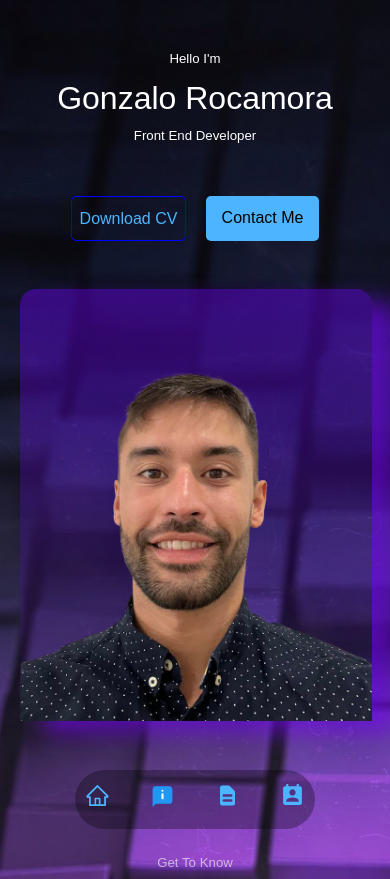
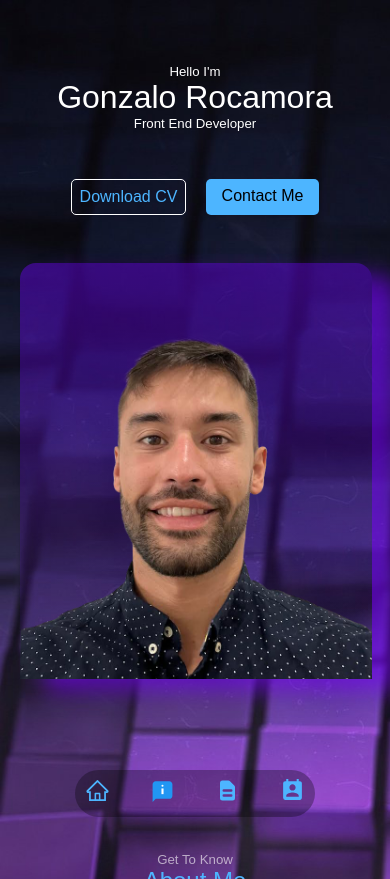
Before and after one commit to gonzaloRocamora/Porfolio, a React (Create React App) app in the folder portfolio/: page / in a window 390 px wide. Shown: the top 879 px of the page. Built offline with nearby package versions, Linux system fonts and the light colour scheme.

Commit message:
almost done

```diff
--- a/portfolio/package.json
+++ b/portfolio/package.json
@@ -1,5 +1,6 @@
 {
   "name": "portfolio",
+  "homepage": "http://gonzalorocamora.com",
   "version": "0.1.0",
   "private": true,
   "dependencies": {
--- a/portfolio/public/index.html
+++ b/portfolio/public/index.html
@@ -7,7 +7,7 @@
     <meta name="theme-color" content="#000000" />
     <meta
       name="description"
-      content="Web site created using create-react-app"
+      content="Gonzalo Rocamora Portfolio"
     />
     <link rel="apple-touch-icon" href="%PUBLIC_URL%/logo192.png" />
     <!--
@@ -24,7 +24,7 @@
       work correctly both with client-side routing and a non-root public URL.
       Learn how to configure a non-root public URL by running `npm run build`.
     -->
-    <title>React App</title>
+    <title>GR</title>
   </head>
   <body>
     <noscript>You need to enable JavaScript to run this app.</noscript>
--- a/portfolio/src/components/experience/Experience.jsx
+++ b/portfolio/src/components/experience/Experience.jsx
@@ -4,7 +4,7 @@ import './experience.css'
 
 function Experience() {
   return (
-   <section id='exp'>
+   <section id='sect'>
        <h5>What Skills I have</h5>
        <h2>My Experience</h2>
 
--- a/portfolio/src/components/experience/experience.css
+++ b/portfolio/src/components/experience/experience.css
@@ -1,3 +1,7 @@
+#sect {
+
+    margin-top: 13rem;
+}
 
 .experience_container {
     display: grid;
@@ -6,6 +10,7 @@
     display: flex;
     justify-content: center;
     width: 90%;
+
 
 
 }
--- a/portfolio/src/components/header/Header.jsx
+++ b/portfolio/src/components/header/Header.jsx
@@ -2,8 +2,8 @@ import React from "react";
 import Utility from "./Utility";
 import myImg from "./backImg.png";
 import Socials from "./Socials";
-import './header.css'
-import Nav from "../nav/Nav";
+import './header.css';
+
 
 function Header() {
   return (
--- a/portfolio/src/components/header/header.css
+++ b/portfolio/src/components/header/header.css
@@ -1,12 +1,13 @@
 header {
-    height: 100vh;
-    padding-top: 3rem;
-    overflow: hidden;
+
+    padding-top: 4rem;
+
+
   }
 
 .header_container {
     text-align: center;
-    height: 80vh;
+
     position: relative;
 
 }
@@ -19,7 +20,7 @@ header {
 }
 
 .utility #download {
-    border: 1px solid blue;
+    border: 1px solid rgb(255, 255, 255);
     border-radius: 5px;
     padding: 0.5rem;
 
@@ -53,7 +54,7 @@ header {
     background: linear-gradient(var(--color-bg-myImg), transparent) ;
     width: 22rem;
     margin: 0 auto;
-    height: 27rem;
+    height: 26rem;
     margin-top: 2rem;
     border-radius: 1rem 1rem 1px 1px;
 
@@ -68,7 +69,7 @@ header {
 .scroll_down {
     position: absolute;
     right: -2.3rem;
-    bottom: 5rem;
+    bottom:5rem;
     transform: rotate(90deg);
     font-weight: 300;
     font-size: 0.9rem;
@@ -77,7 +78,7 @@ header {
 /*Medium device*/
 @media screen and (max-width: 1024px){
     header {
-        height: 100vh;
+        height: 95vh;
 
     }
     }
--- a/portfolio/src/components/nav/Nav.jsx
+++ b/portfolio/src/components/nav/Nav.jsx
@@ -15,17 +15,17 @@ function Nav() {
         <AiOutlineHome />
       </a>
       <a href="#about"
-            className={activeNav === "about"? 'active' : ''}
+            className={activeNav === "#about"? 'active' : ''}
             onClick={() => setActiveNav("#about")}>
         <FcAbout />
       </a>
       <a href="#experience"
-            className={activeNav === "experience"? 'active' : ''}
+            className={activeNav === "#experience"? 'active' : ''}
             onClick={() => setActiveNav("experience")}>
         <HiDocumentText />
       </a>
       <a href="#contact"
-        className={activeNav === "contact"? 'active' : ''}
+        className={activeNav === "#contact"? 'active' : ''}
         onClick={() => setActiveNav("contact")}>
         <MdPermContactCalendar />
       </a>
--- a/portfolio/src/components/nav/nav.css
+++ b/portfolio/src/components/nav/nav.css
@@ -10,6 +10,7 @@ nav {
     left: 50%;
     transform: translate(-50%);
     top: 770px;
+    z-index: 1;
 }
 
 nav a{
--- a/portfolio/src/components/work/work.css
+++ b/portfolio/src/components/work/work.css
@@ -6,7 +6,7 @@
 .work_container {
   background: var(--color-bg-variant);
   border-radius: 2rem;
-  padding: 3rem 1rem;
+  padding: rem 1rem;
   border: 1px solid transparent;
 }
 .work_container:hover {
--- a/portfolio/src/index.css
+++ b/portfolio/src/index.css
@@ -35,14 +35,13 @@ body {
     font-family: "Poppins", sans-serif;
     background: var(--color-bg);
     color: var(--color-white);
-    line-height: 1.7;
+
     background-image: url("./backimg.jpg") ;
     -webkit-background-size: cover;
-  -moz-background-size: cover;
-  -o-background-size: cover;
-  background-size: cover;
-
-}
+    -moz-background-size: cover;
+    -o-background-size: cover;
+    background-size: cover;
+    }
 
 /* ===General Style=== */
 .container {
@@ -68,7 +67,7 @@ It will target elements which are DIRECT children of a particular element.
 div#container > p {
   border: 1px solid black;
 }*/
-section{
+section {
     margin-top: 8rem;
 }
 section > h2,
@@ -124,17 +123,21 @@ img {
 @media screen and (max-width: 1024px) {
 .container {
     width: var(--container-width-md);
+
+}
+section {
+    margin-top: 0;
 }
 
-section {
-    margin-top: 6rem;
-}
 }
 
 @media screen and (max-width: 600px){
 .container{
     width: var(--container-width-sm);
+
 }
 
-
+section {
+    margin-top: 0;
 }
+}
```
Also changed, not shown: 1 other file (tests, documents, lock files or other folders).
